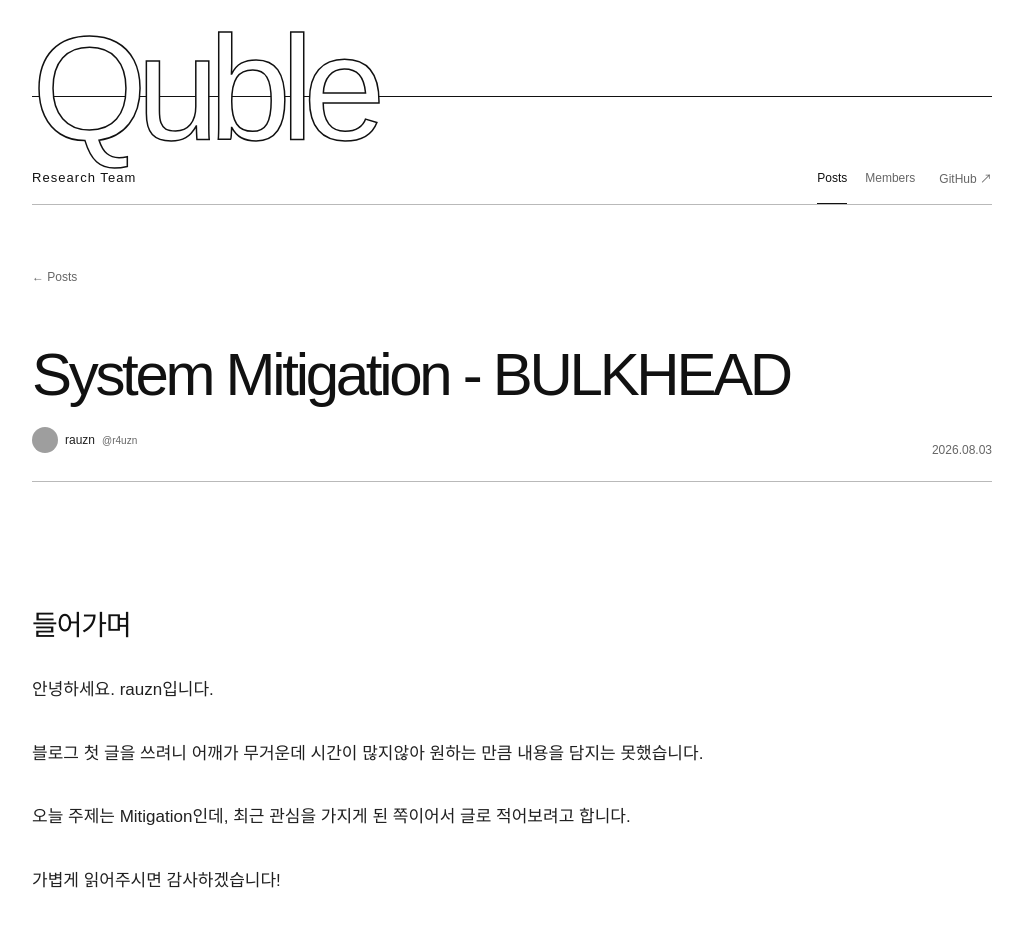
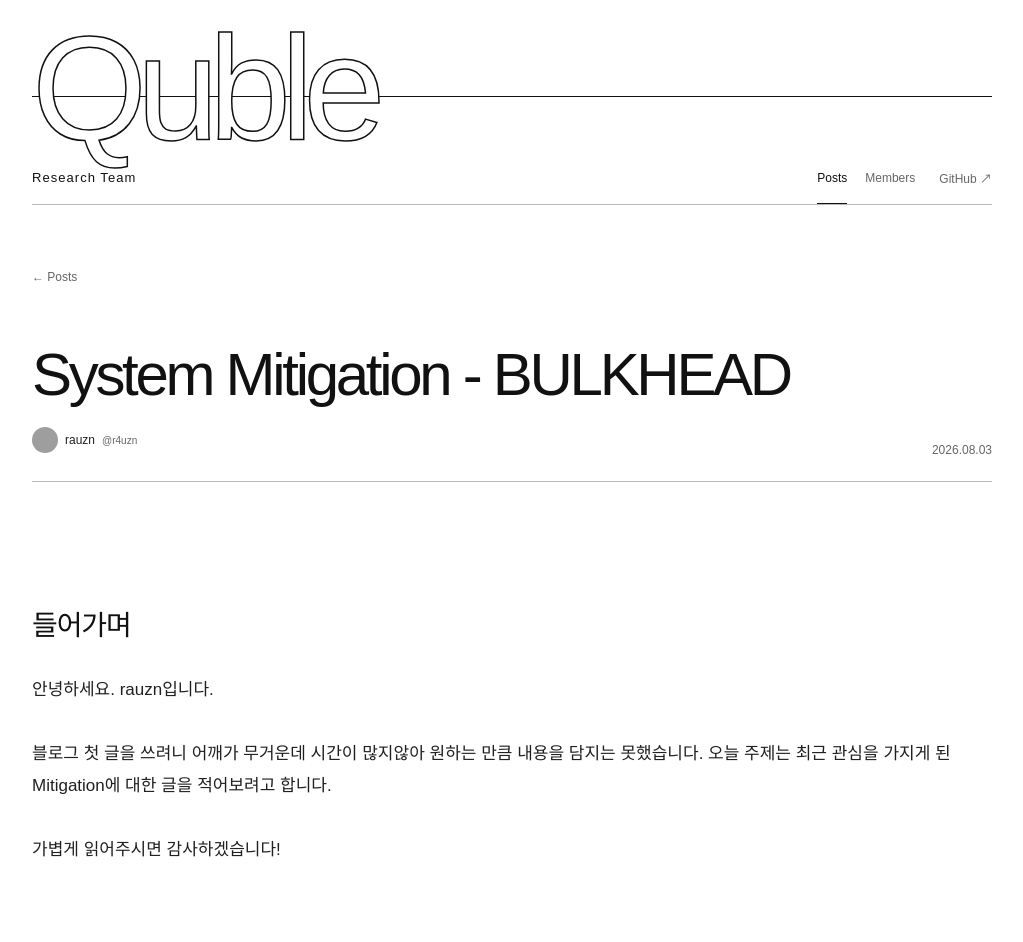
Before and after one commit to SecurityQuble/SecurityQuble.github.io, a Next.js app: page /posts/system-hacking-mitigation-bulkhead in a window 1280 px wide. Shown: the top 942 px of the page, without its empty margins (128-1151 px from the left). Built offline with nearby package versions, Linux system fonts and the light colour scheme; grey boxes are pictures that could not be loaded.

Commit message:
Update the intro paragraph in the BULKHEAD post.

```diff
--- a/app/posts/system-hacking-mitigation-bulkhead/page.tsx
+++ b/app/posts/system-hacking-mitigation-bulkhead/page.tsx
@@ -39,10 +39,8 @@ export default function SystemHackingMitigationBulkheadPost() {
           <p>안녕하세요. rauzn입니다.</p>
           <p>
             블로그 첫 글을 쓰려니 어깨가 무거운데 시간이 많지않아 원하는 만큼 내용을 담지는
-            못했습니다.
-          </p>
-          <p>
-            오늘 주제는 Mitigation인데, 최근 관심을 가지게 된 쪽이어서 글로 적어보려고 합니다.
+            못했습니다. 오늘 주제는 최근 관심을 가지게 된 Mitigation에 대한 글을 적어보려고
+            합니다.
           </p>
           <p>가볍게 읽어주시면 감사하겠습니다!</p>
 
```
Also changed, not shown: app/posts/system-hacking-mitigation-bulkhead/content.md (+1 -2 lines).
